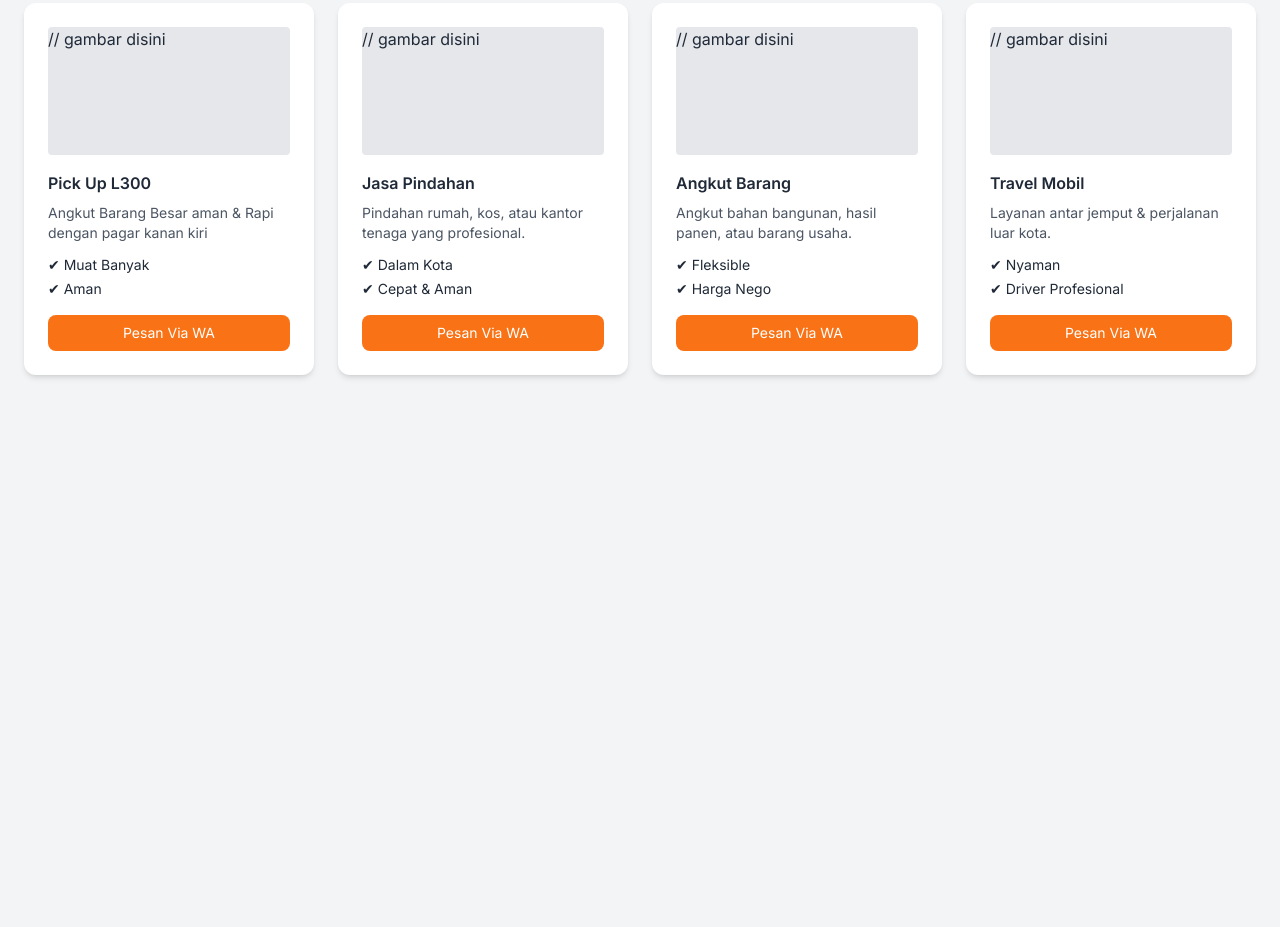
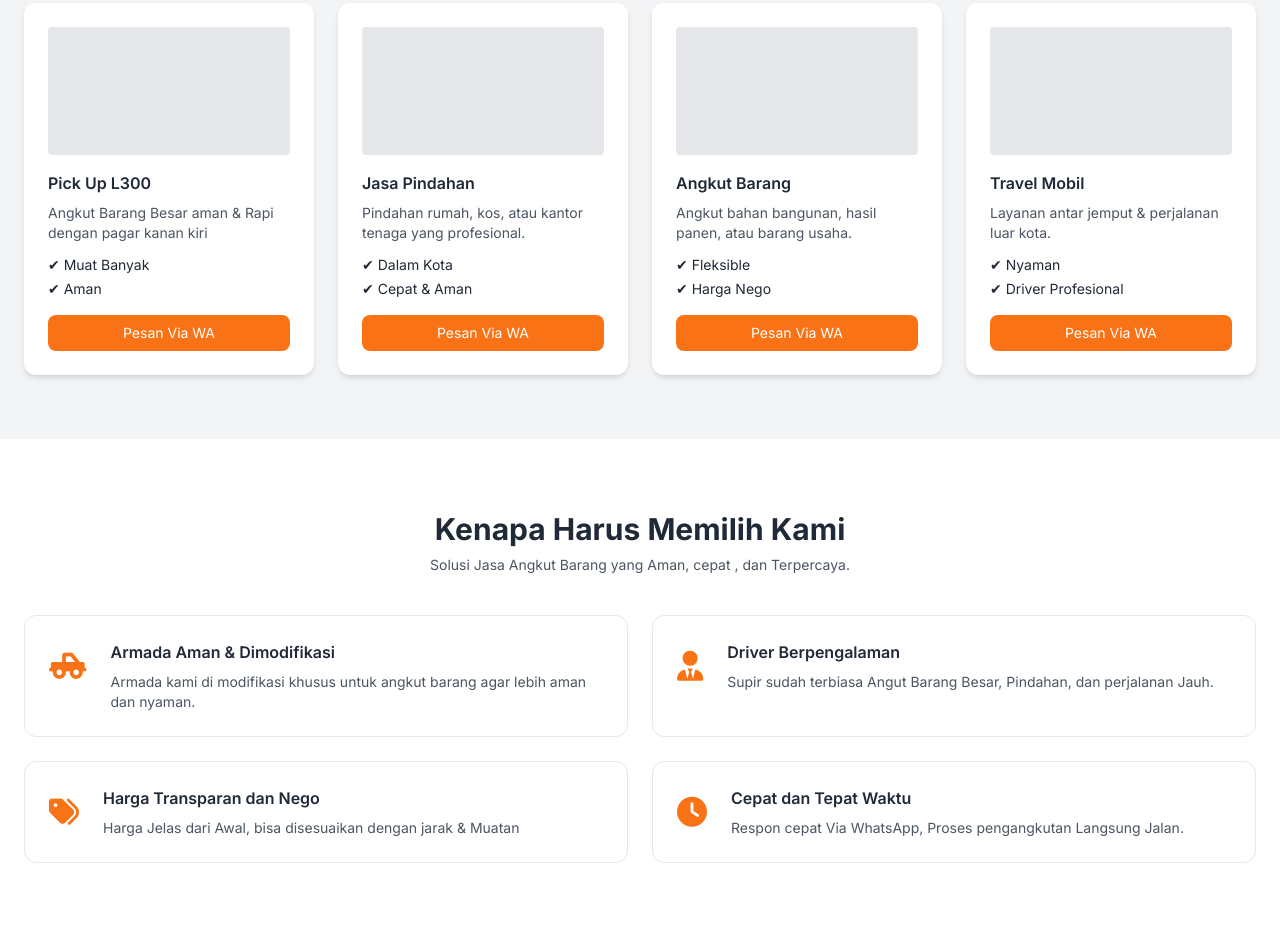
Before and after one commit to RulzzBot/JASA-ANGKUT, a plain HTML site: page index.html in a window 1280 px wide. Shown: the part 993-1920 px from the top of the page. Before the commit the page ends 1432 px from the top, so only its background shows below. Drawn offline with nearby package versions, Linux system fonts and the light colour scheme.

Commit message:
Update Keunggulan

```diff
--- a/index.html
+++ b/index.html
@@ -15,6 +15,8 @@
     />
     <!-- Style CSS -->
     <link rel="stylesheet" href="style/style.css" />
+    <!-- font Awesome -->
+    <link rel="stylesheet" href="https://cdnjs.cloudflare.com/ajax/libs/font-awesome/6.0.0/css/all.min.css">
 
 </head>
 <body class="text-gray-800 bg-gray-100">
@@ -57,6 +59,27 @@
             <!-- CARD -->
         </div>
     </section>
+    <!-- ================= KEUNGGLIAN ================= -->
+    <section class="py-16 bg-white " id="Keunggulan">
+        <div class="px-6 mx-auto max-w-7xl">
+            <h2 class="mt-2 text-3xl font-bold text-center">Kenapa Harus Memilih Kami</h2>
+            <p class="mt-2 text-sm text-center text-gray-600">Solusi Jasa Angkut Barang yang Aman, cepat , dan Terpercaya.</p>
+
+            <div class="grid grid-cols-1 gap-6 mt-10 md:grid-cols-2" id="keunggulan">
+                <!-- card -->
+                <!-- <div class="flex items-start gap-6 p-6 border rounded-xl">
+                    <i class="mt-2 text-5xl text-orange-500 fa-solid fa-truck-pickup"></i>
+                    <div>
+                        <h3 class="font-semibold ">Armada Aman</h3>
+                        <p class="mt-2 text-sm text-gray-600">L300 dengan Pagar Kanan & Kiri
+                        Barang lebih aman dan tidak mudah jatuh.
+                        </p>
+                    </div>
+                </div>-->
+
+            </div>
+        </div>
+    </section>
     <script src="script/global.js"></script>
 </body>
 </html>
--- a/script/global.js
+++ b/script/global.js
@@ -28,7 +28,7 @@ services.forEach(item => {
     Container.innerHTML += `
     <div class="p-6 bg-white shadow-md rounded-xl">
         <div class="h-32 mb-4 bg-gray-200 rounded">
-        // gambar disini
+        <!--gambar disini-->
         </div>
         <h3 class="font-semibold">${item.title}</h3>
         <p class="text-sm text-gray-600 mt-2">${item.desc}</p>
@@ -40,3 +40,39 @@ services.forEach(item => {
     </div>
     `
 })
+
+const keunggulan  = [
+    {
+        title: "Armada Aman & Dimodifikasi",
+        icon : "fa-solid fa-truck-pickup",
+        desc : "Armada kami di modifikasi khusus untuk angkut barang agar lebih aman dan nyaman.",
+    },
+    {
+        title: "Driver Berpengalaman",
+        icon : "fa-solid fa-user-tie",
+        desc : "Supir sudah terbiasa Angut Barang Besar, Pindahan, dan perjalanan Jauh.",
+    },
+    {
+        title: "Harga Transparan dan Nego",
+        icon : "fa-solid fa-tags",
+        desc : "Harga Jelas dari Awal, bisa disesuaikan dengan jarak & Muatan",
+    },
+    {
+        title : "Cepat dan Tepat Waktu",
+        icon  : "fa-solid fa-clock",
+        desc : "Respon cepat Via WhatsApp, Proses pengangkutan Langsung Jalan.",
+    },
+]
+
+const ContainerKeunggulan = document.getElementById("keunggulan");
+
+keunggulan.forEach(unggul => {
+    ContainerKeunggulan.innerHTML += `
+    <div class="flex items-start gap-6 p-6 border rounded-xl">
+        <i class="${unggul.icon} mt-2 text-3xl text-orange-500"></i>
+        <div>
+            <h3 class="font-semibold">${unggul.title}</h3>
+            <p class="mt-2 text-sm text-gray-600">${unggul.desc}</p>
+        </div>
+    </div>`
+})
```
